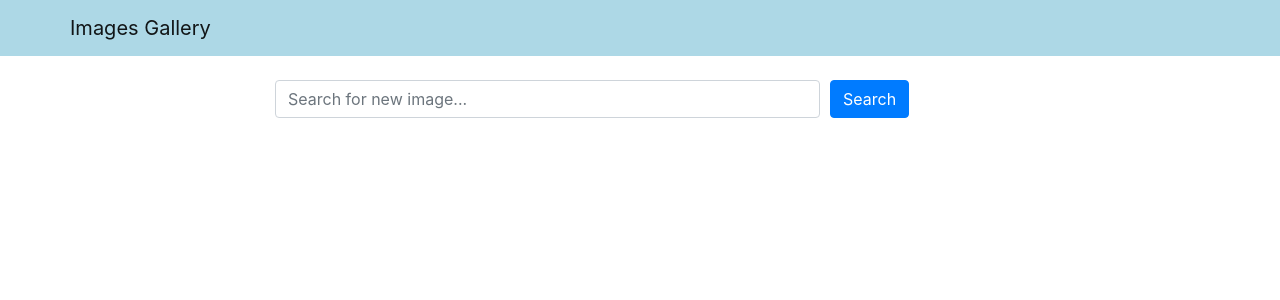
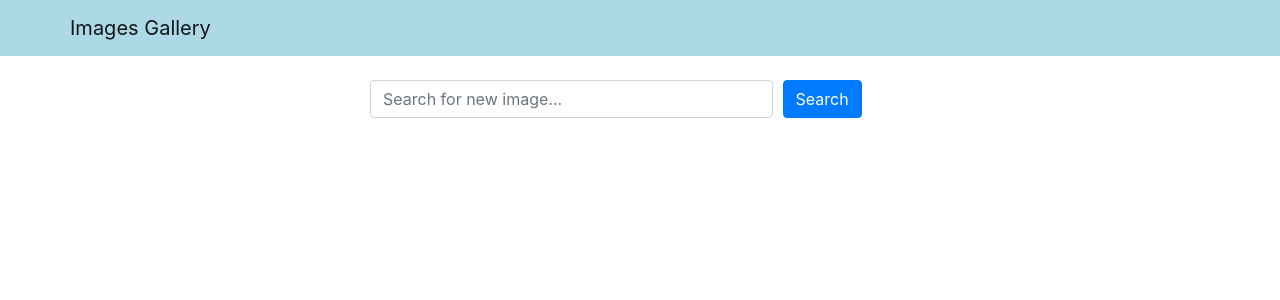
Before and after one commit to sgriesmer/images-gallery, a React (Create React App) app in the folder frontend/: page / in a window 1280 px wide. Shown: the top 300 px of the page. Built offline with nearby package versions, Linux system fonts and the light colour scheme.

Commit message:
controlled search components

```diff
--- a/frontend/src/App.js
+++ b/frontend/src/App.js
@@ -13,8 +13,6 @@ function App() {
     console.log(word)
   };
 
-  console.log(word);
-
   return (
     <div className="App">
       <Header title="Images Gallery"/>
--- a/frontend/src/components/Search.js
+++ b/frontend/src/components/Search.js
@@ -6,7 +6,7 @@ const Search = ({word, setWord, handleSubmit}) => {
     return(
         <Container className="mt-4">
             <Row className="justify-content-center">
-                <Col xs={12} md={8}>
+                <Col xs={12} md={8} lg={6}>
                     <Form onSubmit={handleSubmit}>
                         <Form.Row>
                             <Col xs={9}>
```
